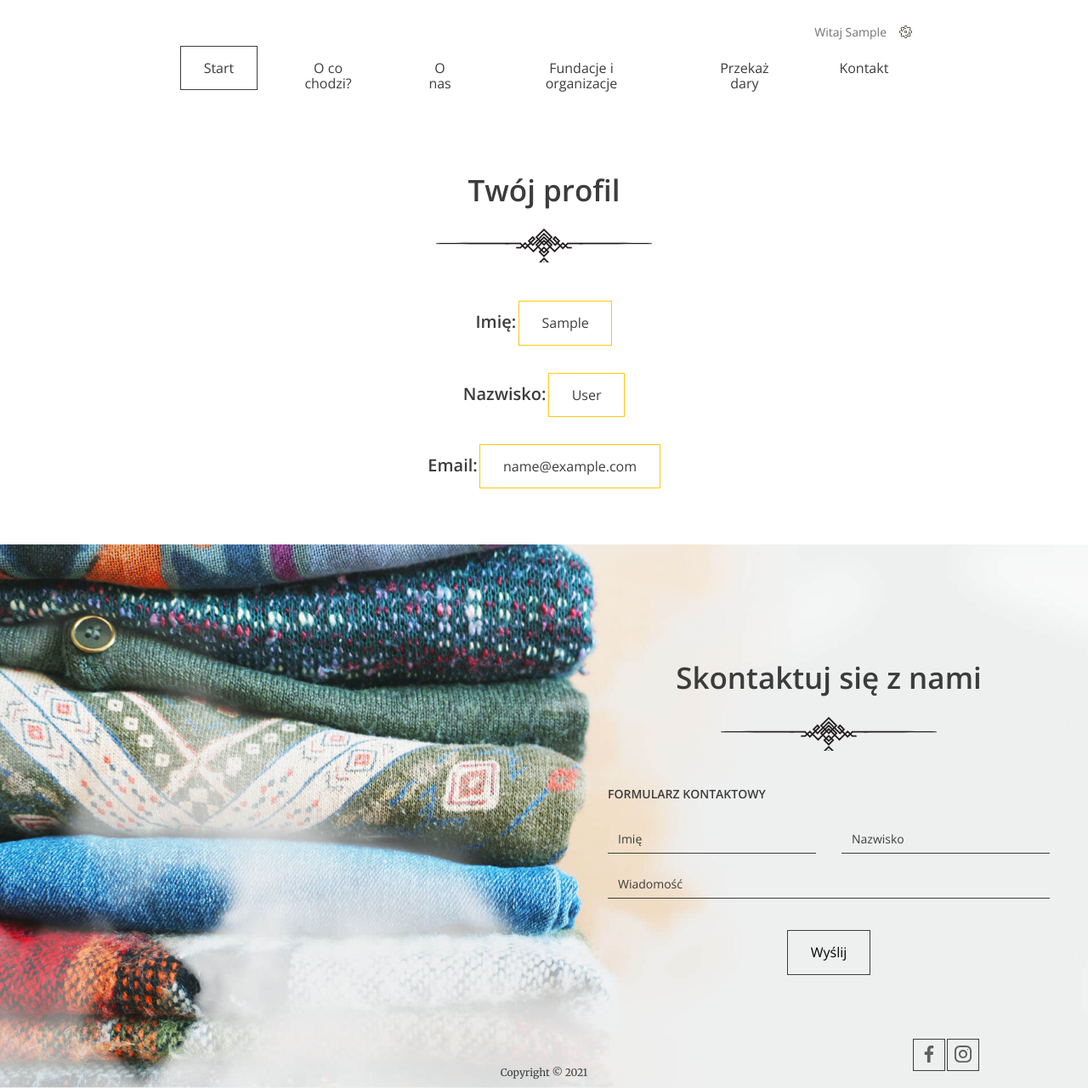
After one commit to rjedel/pass_things_on, a Django app: page /profile/ in a window 1280 px wide. The commit adds this page. Shown: the whole page at 85% size. Run offline with Django 3.2, Linux system fonts and the light colour scheme; the visitor is signed in with stand-in values (Sample User, id 1).

Commit message:
profile view

```diff
--- a/pass_things_app/templates/pass_things_app/menu.html
+++ b/pass_things_app/templates/pass_things_app/menu.html
@@ -4,7 +4,7 @@
             <li class="logged-user">
                 Witaj {{ request.user.get_short_name }}
                 <ul class="dropdown">
-                    <li><a href="#">Profil</a></li>
+                    <li><a href="{% url 'profile' %}">Profil</a></li>
                     <li><a href="#">Ustawienia</a></li>
                     {% if request.user.is_superuser %}
                         <li><a href="{% url 'admin:index' %}">Panel administracyjny</a></li>
--- /dev/null
+++ b/pass_things_app/templates/pass_things_app/profile.html
@@ -0,0 +1,23 @@
+{% extends 'pass_things_app/base.html' %}
+{% load static %}
+{% block title %}Profil{% endblock title %}
+{% block content %}
+    <header>
+        {% include 'pass_things_app/menu.html' %}
+    </header>
+    <section class="login-page">
+        <h2>Twój profil</h2>
+        <div class="form-group">
+            <h1 style="display: inline">Imię:</h1>
+            <p class="btn btn--highlighted">{{ user.get_short_name }}</p>
+        </div>
+        <div class="form-group">
+            <h1 style="display: inline">Nazwisko:</h1>
+            <p class="btn btn--highlighted">{{ user.last_name }}</p>
+        </div>
+        <div class="form-group">
+            <h1 style="display: inline">Email:</h1>
+            <p class="btn btn--highlighted">{{ user.get_username }}</p>
+        </div>
+    </section>
+{% endblock content %}
--- a/pass_things_app/urls.py
+++ b/pass_things_app/urls.py
@@ -11,4 +11,5 @@ urlpatterns = [
     path('login/', views.UserLoginView.as_view(), name='login'),
     path('logout/', LogoutView.as_view(), name='logout'),
     path('register/', views.RegisterView.as_view(), name='register'),
+    path('profile/', views.ProfileView.as_view(), name='profile'),
 ]
--- a/pass_things_app/views.py
+++ b/pass_things_app/views.py
@@ -137,3 +137,9 @@ class RegisterView(View):
             )
             return redirect(reverse('login'))
         return render(request, 'pass_things_app/register.html', {'form': form})
+
+
+class ProfileView(LoginRequiredMixin, View):
+    def get(self, request):
+        user = request.user
+        return render(request, 'pass_things_app/profile.html', {'user': user})
```
